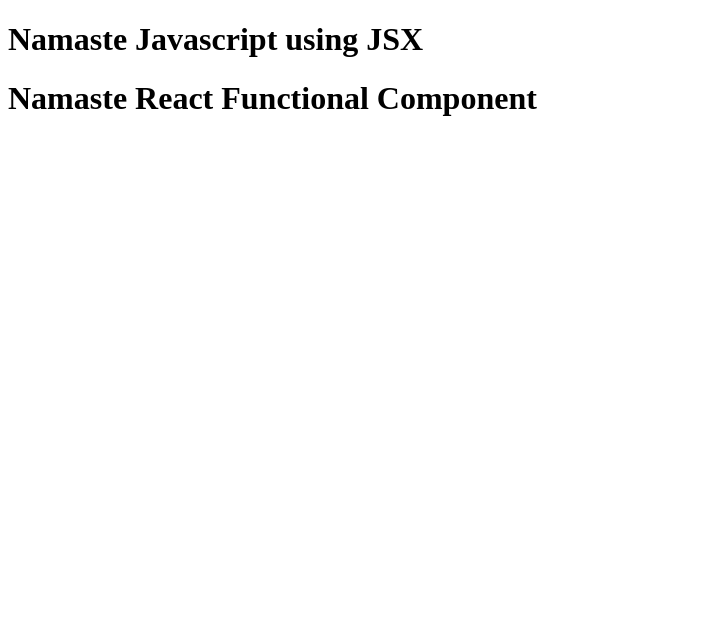
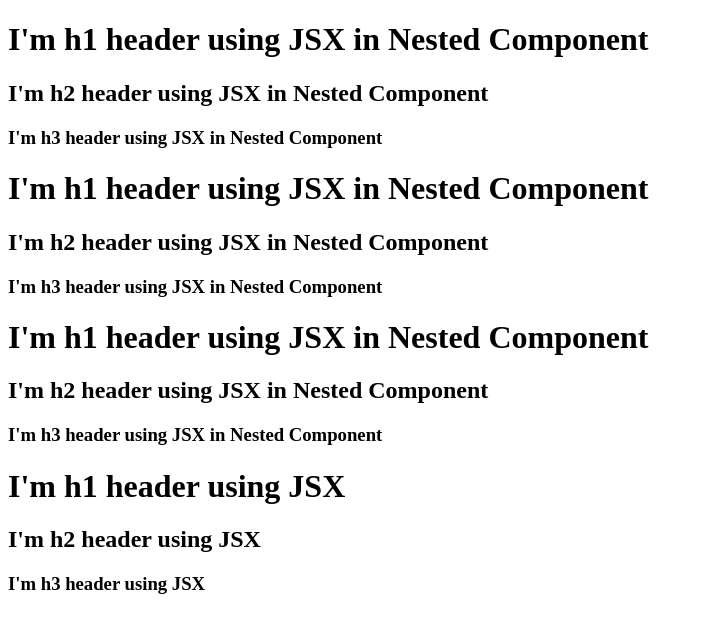
Before and after one commit to Praveen-Dsouza/Namaste_React, a React (Vite) app in the folder layingTheFoundation/: page / in a window 1280 px wide. Shown: the top 632 px of the page, without its empty margins (0-704 px from the left). Built offline with nearby package versions, Linux system fonts and the light colour scheme.

Commit message:
nested header component

```diff
--- /dev/null
+++ b/layingTheFoundation/CodingExercise.js
@@ -0,0 +1,42 @@
+import React from "react";
+import ReactDOM from "react-dom/client";
+
+// React Element
+const heading = React.createElement("div", { class: "title" }, [
+  React.createElement("h1", {}, "I'm h1 header"),
+  React.createElement("h2", {}, "I'm h2 header"),
+  React.createElement("h3", {}, "I'm h3 header"),
+]);
+
+// JSX
+const jsxHeadings = (
+  <div className="title">
+    <h1>I'm h1 header using JSX</h1>
+    <h2>I'm h2 header using JSX</h2>
+    <h3>I'm h3 header using JSX</h3>
+  </div>
+);
+
+// Functional Component
+const Title = () => (
+  <div className="title">
+    <h1>I'm h1 header using JSX in Nested Component</h1>
+    <h2>I'm h2 header using JSX in Nested Component</h2>
+    <h3>I'm h3 header using JSX in Nested Component</h3>
+  </div>
+);
+
+const HeadingComponent = () => (
+  <div className="title">
+    {Title()}
+    {<Title />}
+    {<Title></Title>}
+    <h1 className="header1">I'm h1 header using JSX</h1>
+    <h2 className="header2">I'm h2 header using JSX</h2>
+    <h3 className="header3">I'm h3 header using JSX</h3>
+  </div>
+);
+
+const root = ReactDOM.createRoot(document.getElementById("root"));
+// root.render(jsxHeadings)
+root.render(<HeadingComponent />);
--- a/layingTheFoundation/index.html
+++ b/layingTheFoundation/index.html
@@ -12,6 +12,8 @@
         <h1>Not Rendered</h1>
     </div>
 
-    <script type="module" src="./App.js"></script>
+    <!-- <script type="module" src="./App.js"></script> -->
+    <script type="module" src="./CodingExercise.js"></script>
+
 </body>
 </html>
```
